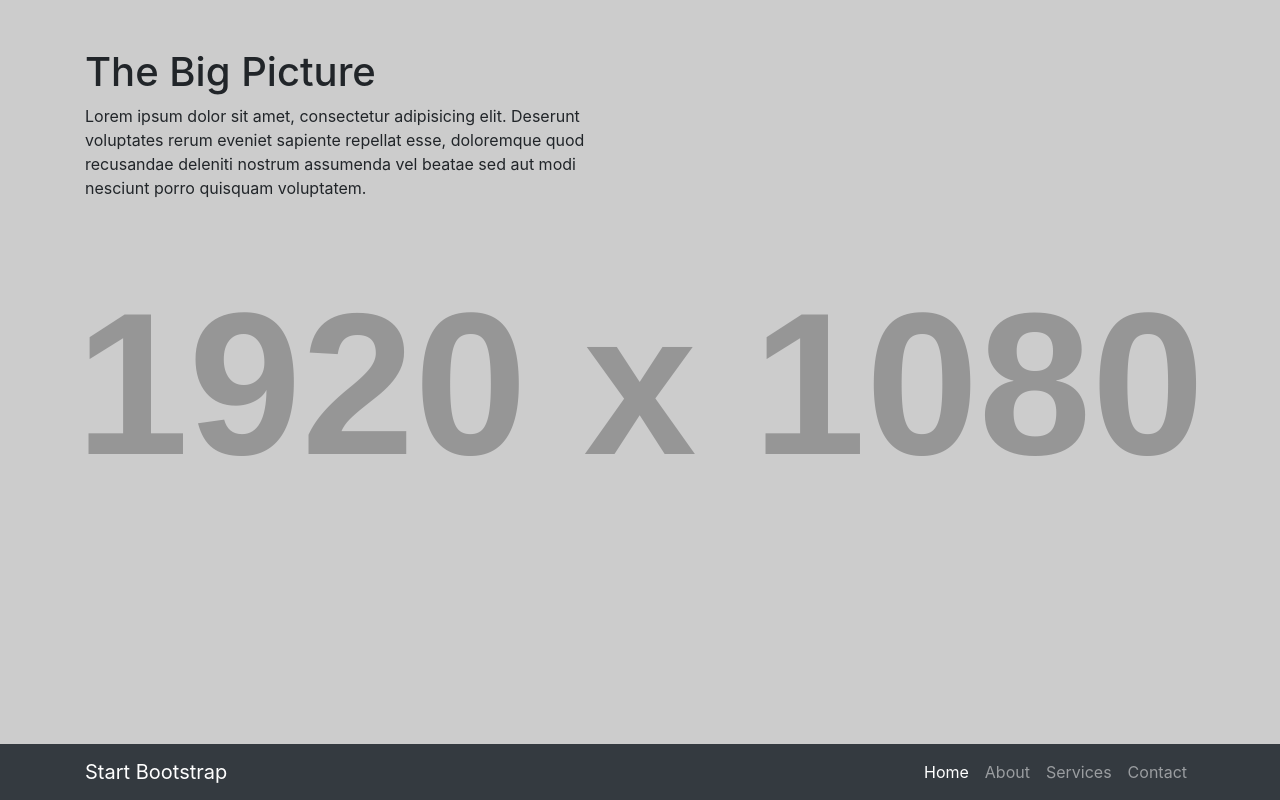
After one commit to oleksii-lyzun/mappedArchaeology, a Symfony app: template templates/home/index.html.twig in a window 1280 px wide. The commit adds this page. Run offline with Twig, Linux system fonts and the light colour scheme; the template is opened without the code that fills it, so the values that code supplies are empty; grey boxes labelled with a size stand in for pictures from a placeholder-image service; some libraries are stand-ins or nearby versions.

Commit message:
Added HomeController and home/index template

```diff
--- /dev/null
+++ b/public/css/home/styles.css
@@ -0,0 +1,7 @@
+body {
+    background: url('http://placehold.it/1920x1080') no-repeat center center fixed;
+    -webkit-background-size: cover;
+    -moz-background-size: cover;
+    background-size: cover;
+    -o-background-size: cover;
+}
--- a/templates/base.html.twig
+++ b/templates/base.html.twig
@@ -3,10 +3,16 @@
     <head>
         <meta charset="UTF-8">
         <title>{% block title %}Welcome!{% endblock %}</title>
-        {% block stylesheets %}{% endblock %}
+        {% block stylesheets %}
+        <link rel="stylesheet" href="https://stackpath.bootstrapcdn.com/bootstrap/4.1.1/css/bootstrap.min.css">
+        {% endblock %}
     </head>
     <body>
         {% block body %}{% endblock %}
-        {% block javascripts %}{% endblock %}
+        {% block javascripts %}
+            <script src="https://code.jquery.com/jquery-3.3.1.slim.min.js" integrity="sha384-q8i/X+965DzO0rT7abK41JStQIAqVgRVzpbzo5smXKp4YfRvH+8abtTE1Pi6jizo" crossorigin="anonymous"></script>
+            <script src="https://cdnjs.cloudflare.com/ajax/libs/popper.js/1.14.3/umd/popper.min.js" integrity="sha384-ZMP7rVo3mIykV+2+9J3UJ46jBk0WLaUAdn689aCwoqbBJiSnjAK/l8WvCWPIPm49" crossorigin="anonymous"></script>
+            <script src="https://stackpath.bootstrapcdn.com/bootstrap/4.1.1/js/bootstrap.min.js" integrity="sha384-smHYKdLADwkXOn1EmN1qk/HfnUcbVRZyYmZ4qpPea6sjB/pTJ0euyQp0Mk8ck+5T" crossorigin="anonymous"></script>
+        {% endblock %}
     </body>
 </html>
--- /dev/null
+++ b/templates/home/index.html.twig
@@ -0,0 +1,49 @@
+{% extends 'base.html.twig' %}
+
+{% block title %}Hello {{ controller_name }}!{% endblock %}
+{% block stylesheets %}
+    {{ parent() }}
+    <link rel="stylesheet" href="{{ asset('css/home/styles.css') }}"
+{% endblock %}
+
+{% block body %}
+    <!-- Navigation -->
+    <nav class="navbar navbar-expand-lg navbar-dark bg-dark fixed-bottom">
+        <div class="container">
+            <a class="navbar-brand" href="#">Start Bootstrap</a>
+            <button class="navbar-toggler" type="button" data-toggle="collapse" data-target="#navbarResponsive" aria-controls="navbarResponsive" aria-expanded="false" aria-label="Toggle navigation">
+                <span class="navbar-toggler-icon"></span>
+            </button>
+            <div class="collapse navbar-collapse" id="navbarResponsive">
+                <ul class="navbar-nav ml-auto">
+                    <li class="nav-item active">
+                        <a class="nav-link" href="#">Home
+                            <span class="sr-only">(current)</span>
+                        </a>
+                    </li>
+                    <li class="nav-item">
+                        <a class="nav-link" href="#">About</a>
+                    </li>
+                    <li class="nav-item">
+                        <a class="nav-link" href="#">Services</a>
+                    </li>
+                    <li class="nav-item">
+                        <a class="nav-link" href="#">Contact</a>
+                    </li>
+                </ul>
+            </div>
+        </div>
+    </nav>
+
+    <!-- Page Content -->
+    <section>
+        <div class="container">
+            <div class="row">
+                <div class="col-lg-6">
+                    <h1 class="mt-5">The Big Picture</h1>
+                    <p>Lorem ipsum dolor sit amet, consectetur adipisicing elit. Deserunt voluptates rerum eveniet sapiente repellat esse, doloremque quod recusandae deleniti nostrum assumenda vel beatae sed aut modi nesciunt porro quisquam voluptatem.</p>
+                </div>
+            </div>
+        </div>
+    </section>
+{% endblock %}
```
Also changed, not shown: composer.json (+4 -4 lines), src/Controller/HomeController.php (added, +19 -0 lines), 1 other file.
